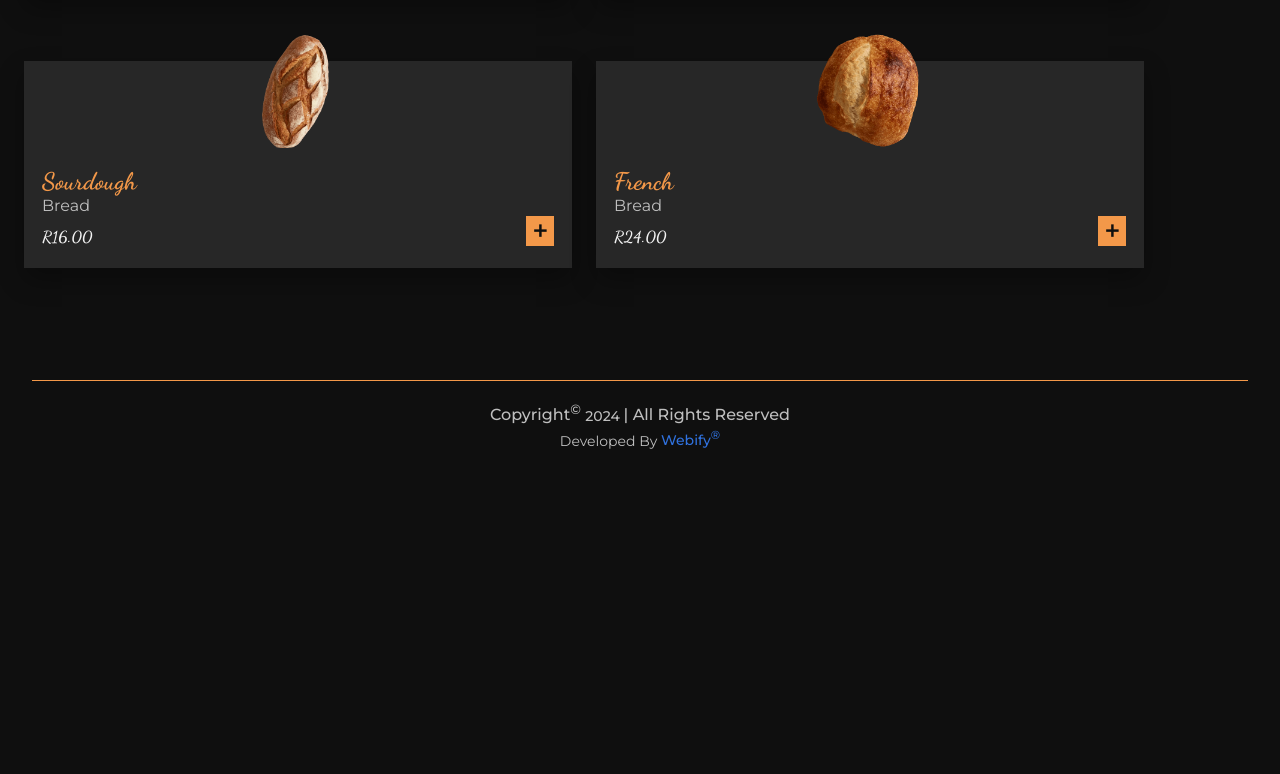
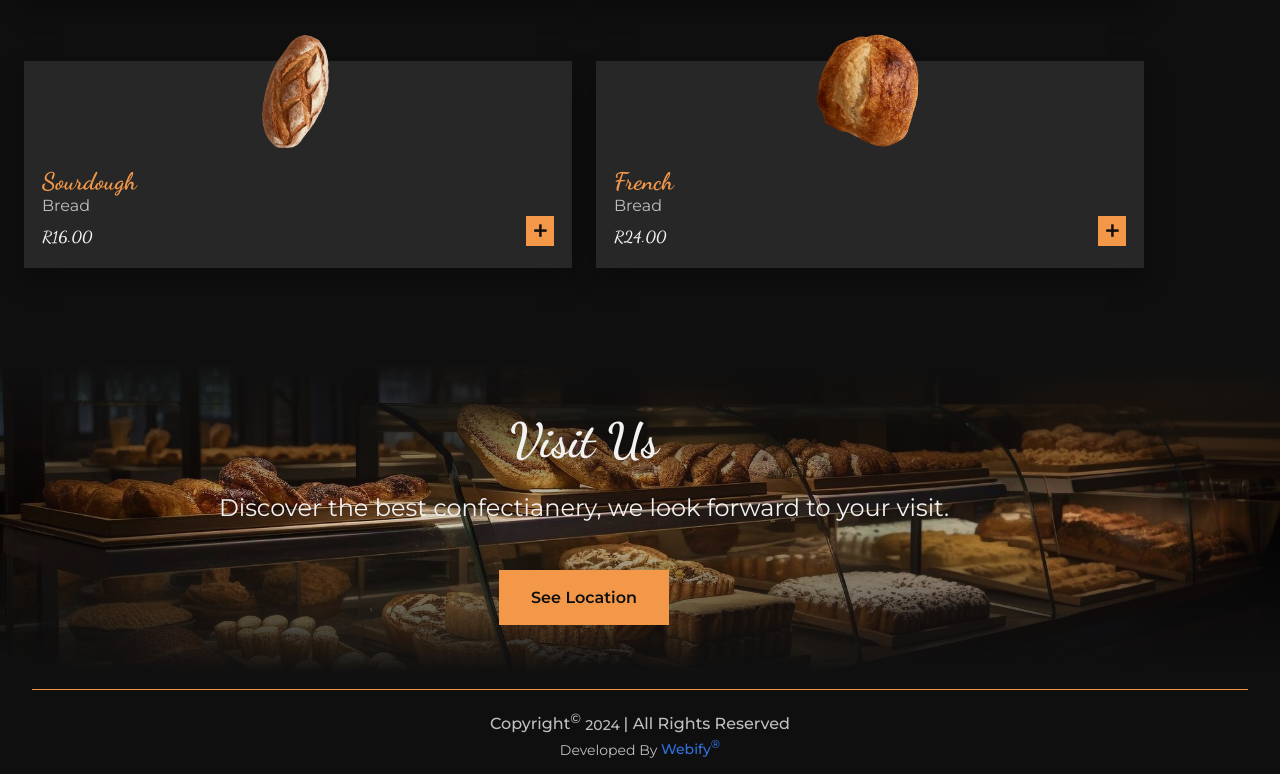
Before and after one commit to webify-io/bakery, a plain HTML site: page index.html in a window 1280 px wide. Shown: the part 3305-4079 px from the top of the page. Before the commit the page ends 3770 px from the top, so only its background shows below. Drawn offline with nearby package versions, Linux system fonts and the light colour scheme.

Commit message:
Completed: Visit Section

```diff
--- a/css/styles.css
+++ b/css/styles.css
@@ -467,6 +467,39 @@ svg {
 }
 
 /*=============== VISIT ===================*/
+.visit-container {
+	position: relative;
+	padding-block: 3rem;
+}
+.visit-bg,
+.visit-shadow {
+	position: absolute;
+	top: 0;
+	left: 0;
+	width: 100%;
+	height: 100%;
+	z-index: -1;
+}
+.visit-bg {
+	object-fit: cover;
+	object-position: center;
+}
+.visit-shadow {
+	background: linear-gradient(
+		180deg,
+		hsl(0, 0%, 6%) 0%,
+		hsla(0, 0%, 4%, 0.1) 50%,
+		hsl(0, 0%, 6%) 100%
+	);
+}
+.visit-data {
+	text-align: center;
+}
+.visit-description {
+	font-size: var(--h2-font-size);
+	color: var(--title-color);
+	margin-bottom: 3rem;
+}
 
 /*=============== FOOTER ==================*/
 .footer {
--- a/index.html
+++ b/index.html
@@ -324,7 +324,24 @@
 			</section>
 
 			<!--==================== VISIT ========================-->
-			<section class="visit section" id="visit"></section>
+			<section class="visit section" id="visit">
+				<div class="visit-container">
+					<img src="assets/visit/visit-bg.jpg" alt="image" class="visit-bg" />
+					<div class="visit-shadow"></div>
+
+					<div class="visit-content container grid">
+						<div class="visit-data">
+							<h2 class="section-title">Visit Us</h2>
+
+							<div class="visit-description">
+								Discover the best confectianery, we look forward to your visit.
+							</div>
+
+							<a href="#" class="button">See Location</a>
+						</div>
+					</div>
+				</div>
+			</section>
 		</main>
 
 		<!--==================== FOOTER ===========================-->
```
Also changed, not shown: assets/visit/visit-bg.jpg (renamed from assets/img/visit-bg.jpg).
